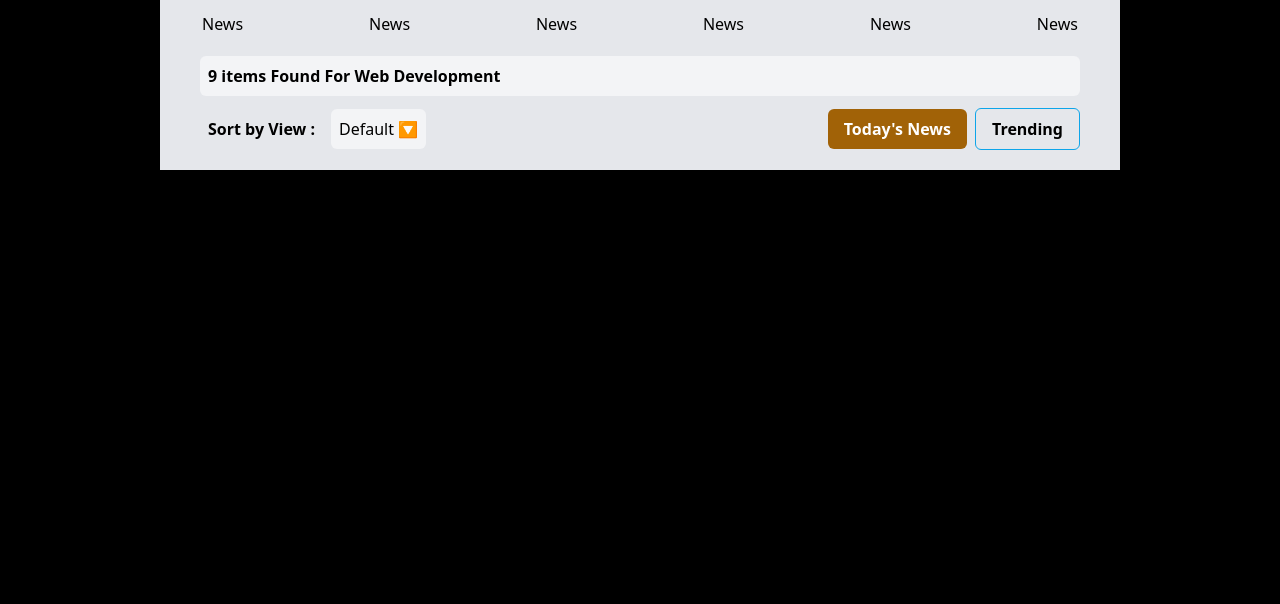
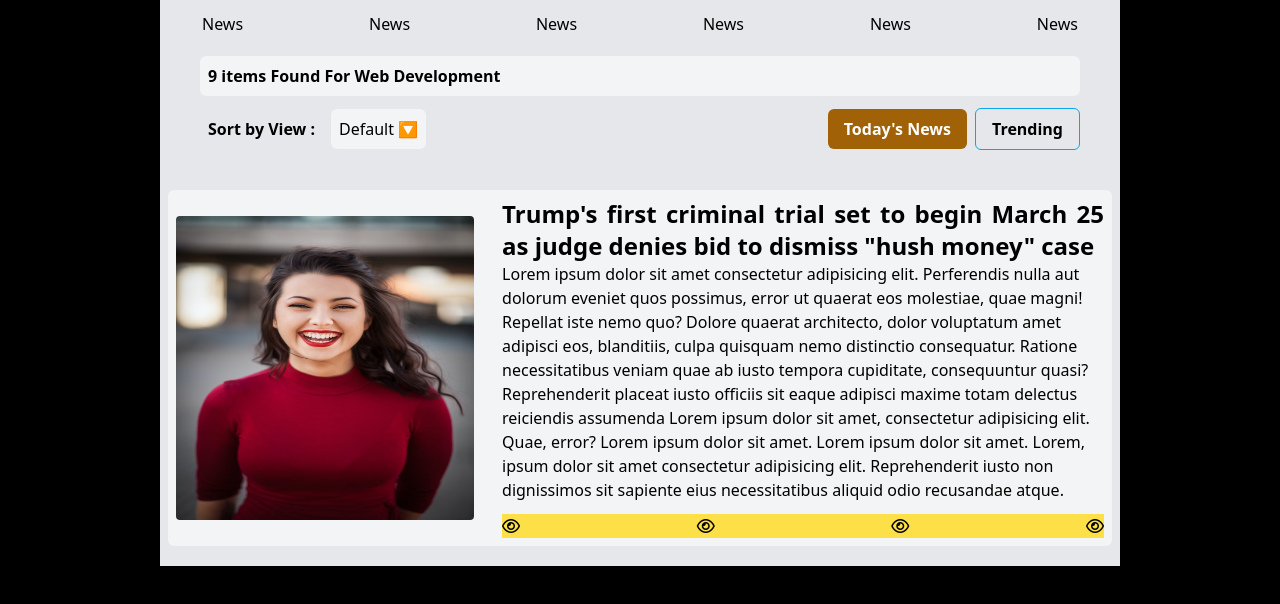
Before and after one commit to jahid-111/newsMinute, a plain HTML site: page index.html in a window 1280 px wide. Shown: the part 82-686 px from the top of the page. Drawn offline with nearby package versions, Linux system fonts and the light colour scheme.

Commit message:
MainHeaderDesignTemplate

```diff
--- a/index.html
+++ b/index.html
@@ -4,8 +4,10 @@
   <meta charset="UTF-8">
   <meta name="viewport" content="width=device-width, initial-scale=1.0">
   <script src="https://cdn.tailwindcss.com"></script>
-  <title>NEWS Minute</title>
+  <title> (Raw File) NEWS Minute</title>
 
+  <!-- FONT AWESOME  -->
+  <script src="https://kit.fontawesome.com/8963cce665.js" crossorigin="anonymous"></script>
 
 
 </head>
@@ -97,6 +99,58 @@
 </nav>
 
 
+<main class="bg-gray-200 sm:w-9/12 container-md py-5 px-2 m-auto">
+
+
+        <section class="md:flex bg-gray-100 rounded-md items-center justify-around gap-3 ">
+
+            <div class="w-full sm:w-auto">
+                <img class=" h-80 p-2 rounded-xl w-80 mx-auto" src="image/user.avif" alt="">
+            </div>
+
+            <div class=" p-2 md:w-8/12">
+
+                <div class="">
+                    <h2 class="text-lg font-semibold sm:text-2xl text-justify">
+                        Trump's first criminal trial set to begin March 25 as judge denies bid to dismiss "hush money" case
+                    </h2>
+                    <p>
+                        Lorem ipsum dolor sit amet consectetur adipisicing elit. Perferendis nulla aut dolorum eveniet quos possimus, error ut quaerat eos molestiae, quae magni! Repellat iste nemo quo? Dolore quaerat architecto, dolor voluptatum amet adipisci eos, blanditiis, culpa quisquam nemo distinctio consequatur. Ratione necessitatibus veniam quae ab iusto tempora cupiditate, consequuntur quasi? Reprehenderit placeat iusto officiis sit eaque adipisci maxime totam delectus reiciendis assumenda Lorem ipsum dolor sit amet, consectetur adipisicing elit. Quae, error? Lorem ipsum dolor sit amet. Lorem ipsum dolor sit amet. Lorem, ipsum dolor sit amet consectetur adipisicing elit. Reprehenderit iusto non dignissimos sit sapiente eius necessitatibus aliquid odio recusandae atque.
+                    </p>
+                </div>
+
+                <div class="bg-yellow-300 mt-3 sm:flex gap-4 justify-between items-center ">
+                    <div>
+                        <p>
+                            <i class="fa-regular fa-eye"></i>
+                        </p>
+                    </div>
+                    <div>
+                        <p>
+                            <i class="fa-regular fa-eye"></i>
+                        </p>
+                    </div>
+                    <div>
+                        <p>
+                            <i class="fa-regular fa-eye"></i>
+                        </p>
+                    </div>
+                    <div>
+                        <p>
+                            <i class="fa-regular fa-eye"></i>
+                        </p>
+                    </div>
+
+
+                </div>
+            </div>
+
+        </section>
+
+
+</main>
+
+
 
 
 
```
